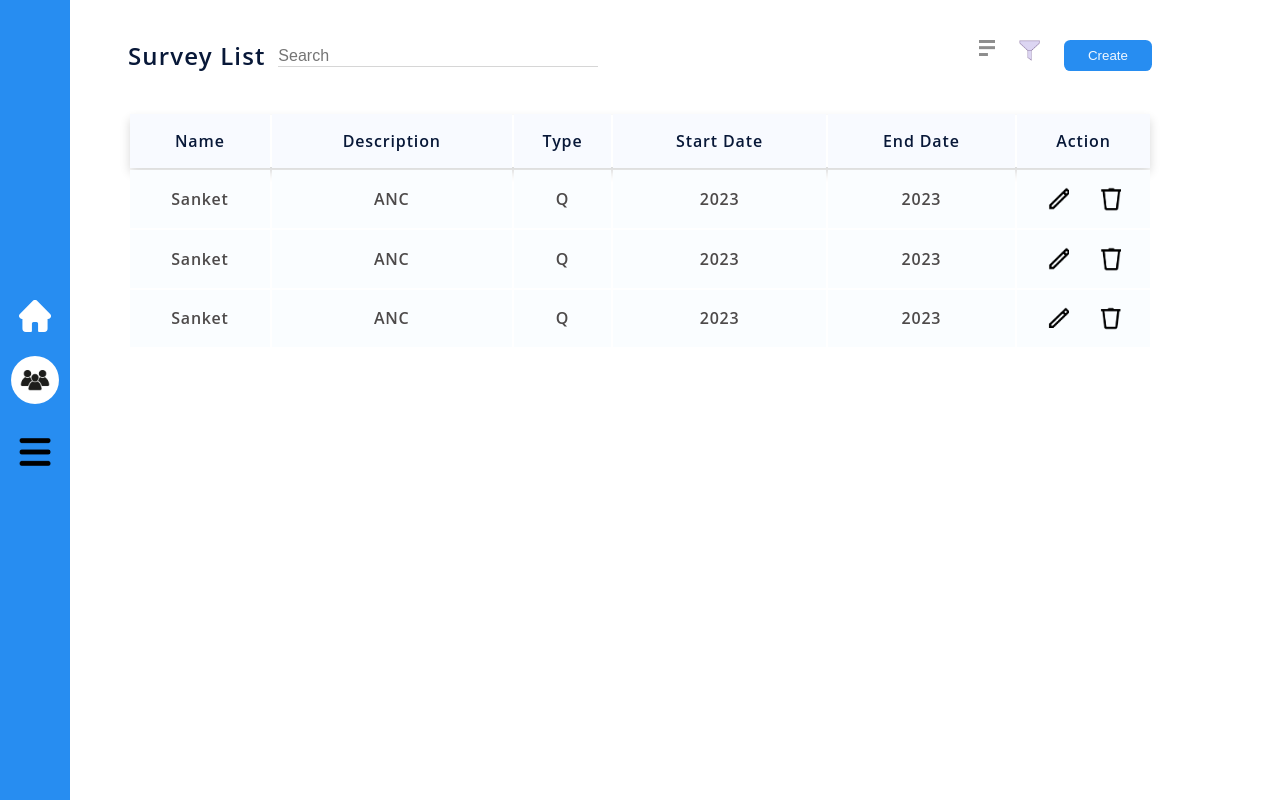
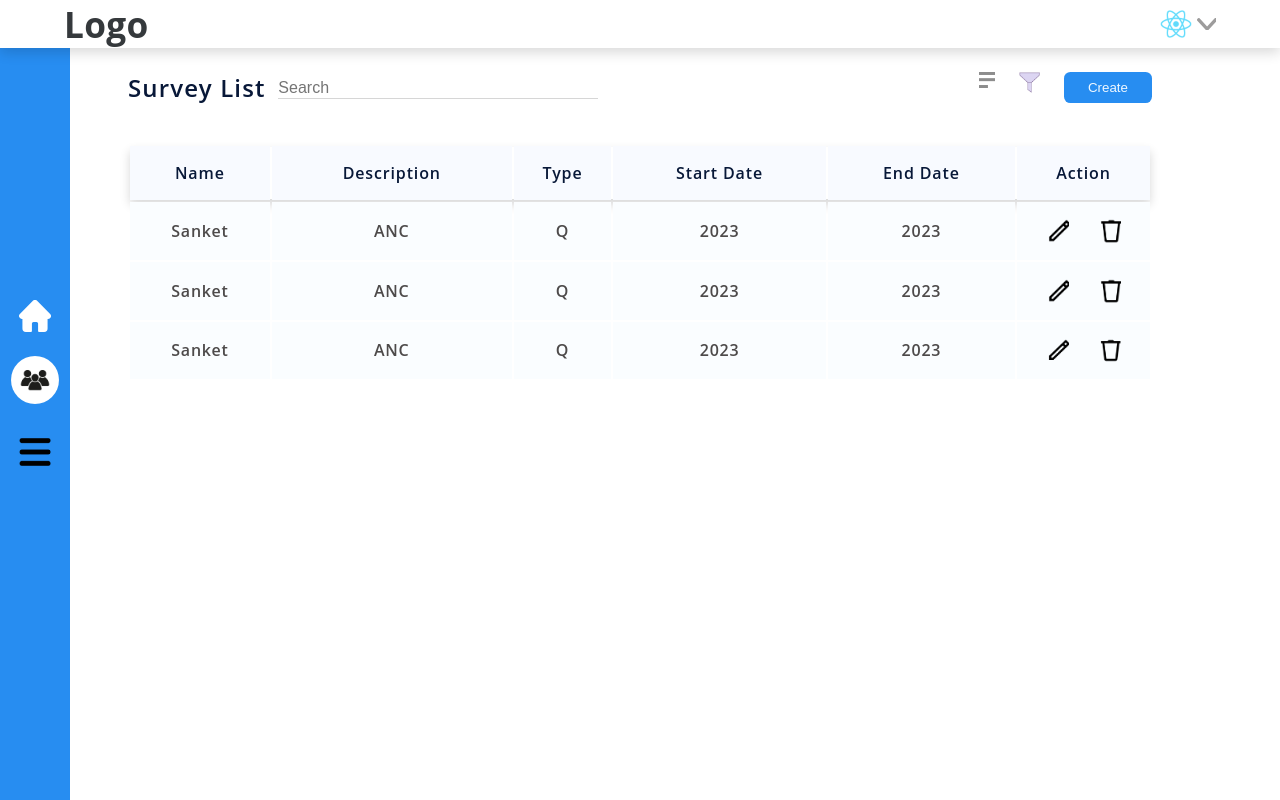
Before and after one commit to shubham34rathod/Project_Survey, a React (Create React App) app in the folder FrontEnd/: page /list-survey in a window 1280 px wide. Built offline with nearby package versions, Linux system fonts and the light colour scheme.

Commit message:
Fixed the header position

```diff
--- a/FrontEnd/src/Pages/AddQuiz.js
+++ b/FrontEnd/src/Pages/AddQuiz.js
@@ -54,14 +54,9 @@ function AddQuiz() {
         question: "Your name?",
         choices: "op1"
     }])
-    // const toggleTh=()=>{
-    //     setThemeToggle(false)
-    // }
-    // function PopUp() {
-    //     return <>
-    //         <Theme></Theme>
-    //     </>
-    // }
+    const showTheme=()=>{
+        setThemeToggle(false)
+    }
     //opacity: 0.1;
     const setQ=()=>{
         setQuestions(prevq=>([
@@ -76,6 +71,7 @@ function AddQuiz() {
     const navigate = useNavigate();
     console.log("render");
     return <>
+    <div className="add-q-container">
         <Header></Header>
         <Sidebar></Sidebar>
 
@@ -114,12 +110,12 @@ function AddQuiz() {
            <div style={{ position: "fixed", bottom: "100px", left: "500px" }}>
                 {themeToggle &&
                     <div className="popup">
-                        <Theme></Theme>
+                        <Theme showTheme={showTheme}></Theme>
                     </div>
                 }
             </div>
 
-
+            </div>
     </>
 }
 
--- a/FrontEnd/src/Pages/SurveyList.js
+++ b/FrontEnd/src/Pages/SurveyList.js
@@ -5,6 +5,7 @@ import '../styles/surveylist.css'
 import Survey from './Survey'
 import '../styles/header.css'
 import { useNavigate } from "react-router-dom";
+import Header from './Header'
 const config = require('../config/config')
 
 const user = [{
@@ -44,6 +45,7 @@ export default function SurveyList() {
 
     return <>
         <div className='container'>
+            <Header/>
             <Sidebar />
             <div className='list-container'>
                 <header className='list-header'>
--- a/FrontEnd/src/Pages/Theme.js
+++ b/FrontEnd/src/Pages/Theme.js
@@ -2,7 +2,7 @@ import React,{useState,useEffect} from 'react'
 // import '../styles/create-survey.css'
 import '../styles/theme.css'
 
-export default function Theme()
+export default function Theme({showTheme})
 {
     let [tmp,changeTmp]=useState(false)
     let [style,updateStyle]=useState([])
@@ -40,7 +40,7 @@ export default function Theme()
             <div className='theme-container'>
                 <header className='list-header border-bot'>
                     <h3>Theme Settings</h3>
-                    <div id='close-icon'></div>
+                    <div onClick={()=>{showTheme()}} id='close-icon'></div>
                 </header>
                 <form className='theme-form'>
                     <div>
--- a/FrontEnd/src/styles/addQuiz.css
+++ b/FrontEnd/src/styles/addQuiz.css
@@ -1,3 +1,7 @@
+.add-q-container{
+    position: relative;
+}
+
 .width{
     width: fit-content;
 }
--- a/FrontEnd/src/styles/header.css
+++ b/FrontEnd/src/styles/header.css
@@ -1,6 +1,11 @@
 
 .top-header {
     box-shadow: 0px 0.3rem .8rem #00000029;
+    position: fixed;
+    background-color: white;
+    top: 0;
+    z-index: 5;
+    width: 100%;
 }
 
 .logo {
--- a/FrontEnd/src/styles/surveylist.css
+++ b/FrontEnd/src/styles/surveylist.css
@@ -5,7 +5,7 @@
 }
 
 .list-container {
-    margin: 2rem 8rem 0 8rem;
+    margin: 4rem 8rem 0 8rem;
     width: 100%;
 }
 
--- a/FrontEnd/src/styles/theme.css
+++ b/FrontEnd/src/styles/theme.css
@@ -104,7 +104,9 @@
 
 #close-icon:hover{
     cursor: pointer;
-    text-decoration: underline;
+    border: .1rem solid black;
+    transition: transform .2s;
+    transform: scale(1.2);
 }
 
 .theme-btn{
```
